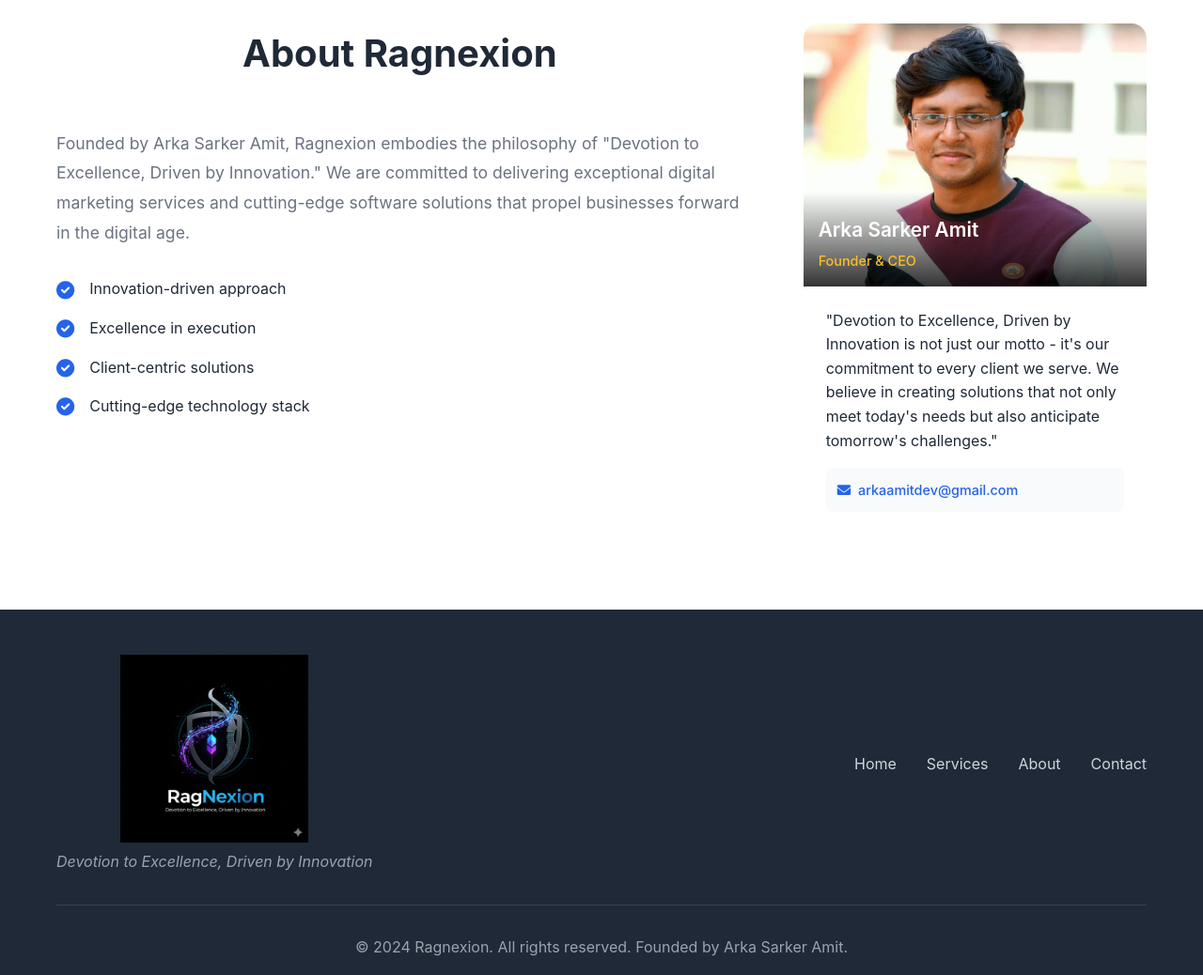
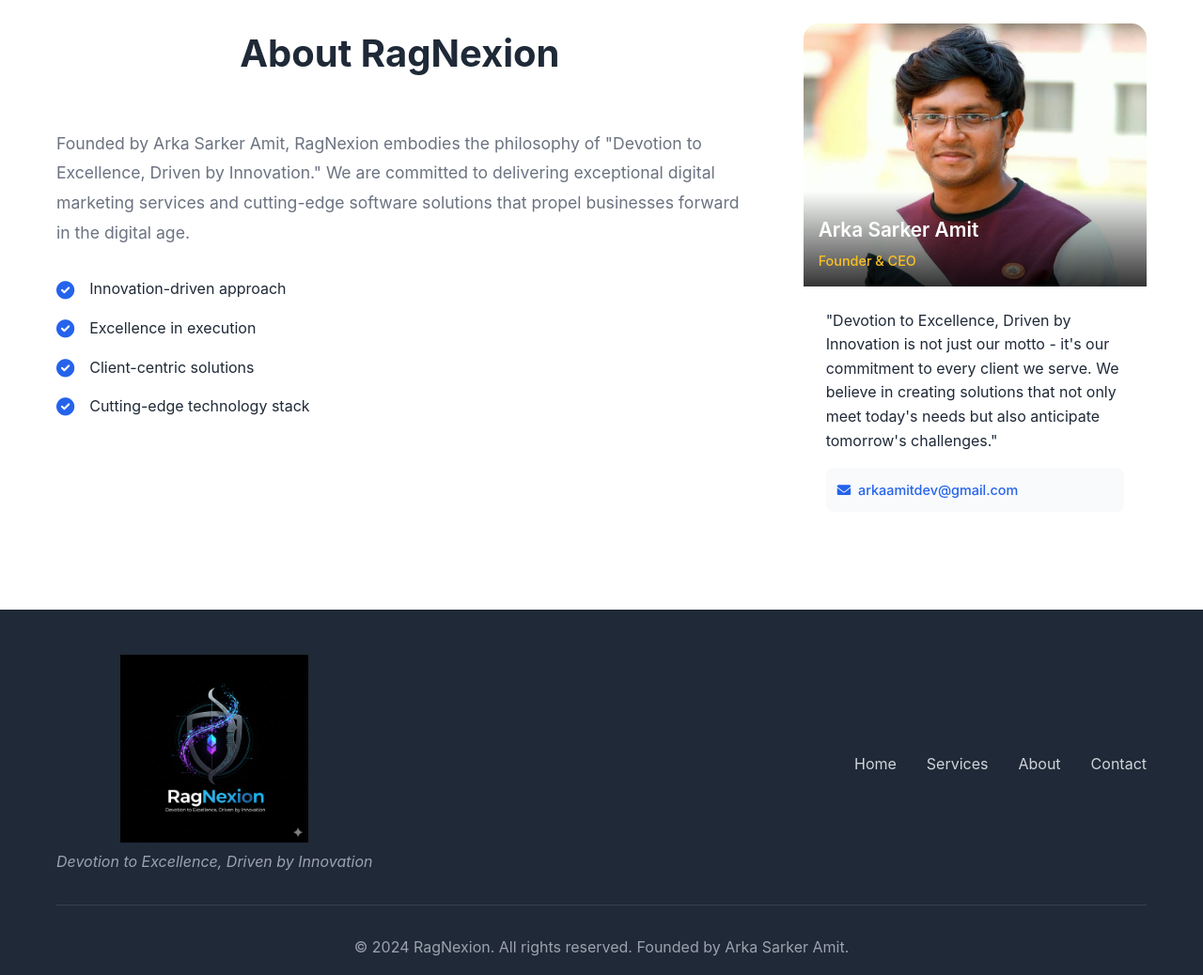
Before and after one commit to arkasamit/ragnexion, a plain HTML site: page index.html in a window 1280 px wide. Shown: the part 1960-2998 px from the top of the page at 94% size. Drawn offline with Linux system fonts and the light colour scheme.

Commit message:
correct name

```diff
--- a/index.html
+++ b/index.html
@@ -3,7 +3,7 @@
 <head>
     <meta charset="UTF-8">
     <meta name="viewport" content="width=device-width, initial-scale=1.0">
-    <title>Ragnexion - Devotion to Excellence, Driven by Innovation</title>
+    <title>RagNexion - Devotion to Excellence, Driven by Innovation</title>
     <link rel="stylesheet" href="style.css">
     <link href="https://cdnjs.cloudflare.com/ajax/libs/font-awesome/6.0.0/css/all.min.css" rel="stylesheet">
 </head>
@@ -117,9 +117,9 @@
     <div class="container">
         <div class="about-content">
             <div class="about-text">
-                <h2 class="section-title">About Ragnexion</h2>
+                <h2 class="section-title">About RagNexion</h2>
                 <p class="about-description">
-                    Founded by Arka Sarker Amit, Ragnexion embodies the philosophy of "Devotion to Excellence, Driven by Innovation." We are committed to delivering exceptional digital marketing services and cutting-edge software solutions that propel businesses forward in the digital age.
+                    Founded by Arka Sarker Amit, RagNexion embodies the philosophy of "Devotion to Excellence, Driven by Innovation." We are committed to delivering exceptional digital marketing services and cutting-edge software solutions that propel businesses forward in the digital age.
                 </p>
                 <div class="about-features">
                     <div class="feature">
@@ -184,7 +184,7 @@
                 </div>
             </div>
             <div class="footer-bottom">
-                <p>&copy; 2024 Ragnexion. All rights reserved. Founded by Arka Sarker Amit.</p>
+                <p>&copy; 2024 RagNexion. All rights reserved. Founded by Arka Sarker Amit.</p>
             </div>
         </div>
     </footer>
```
